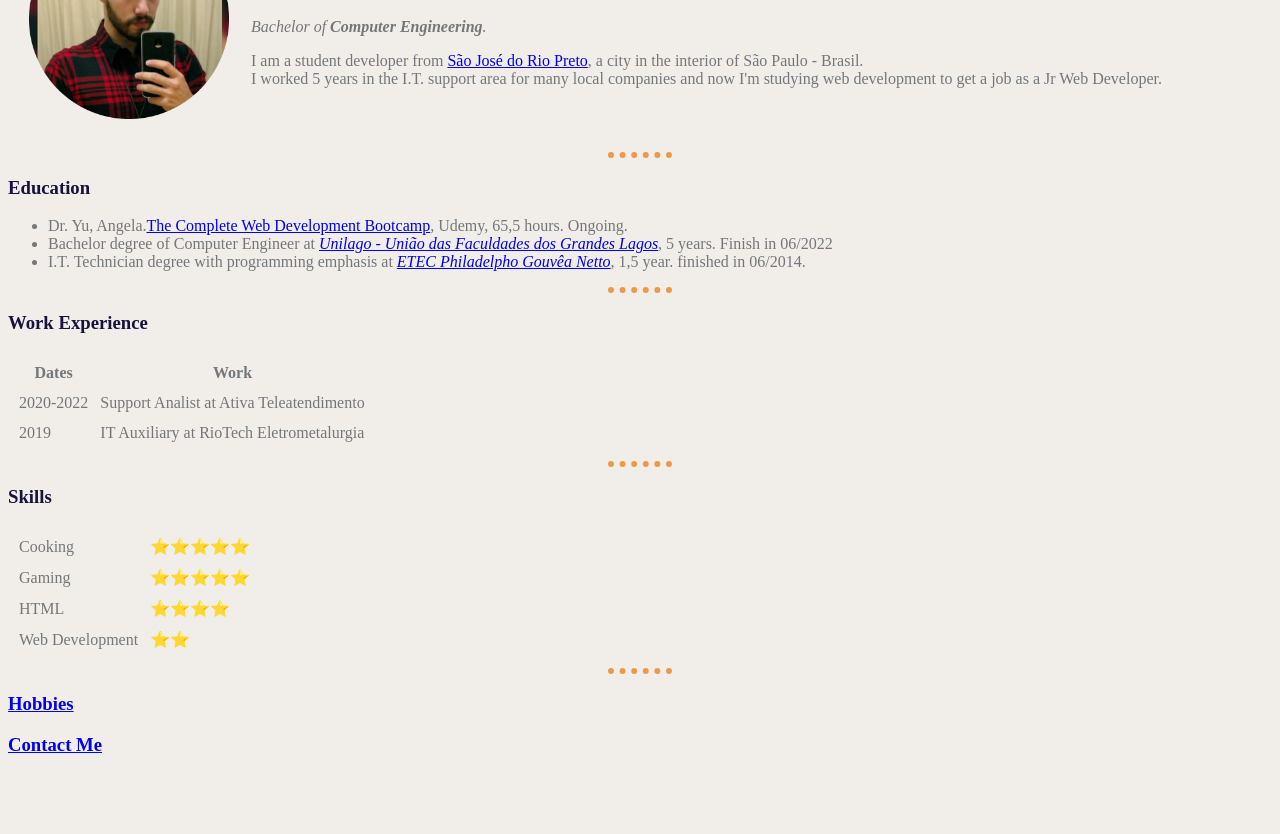
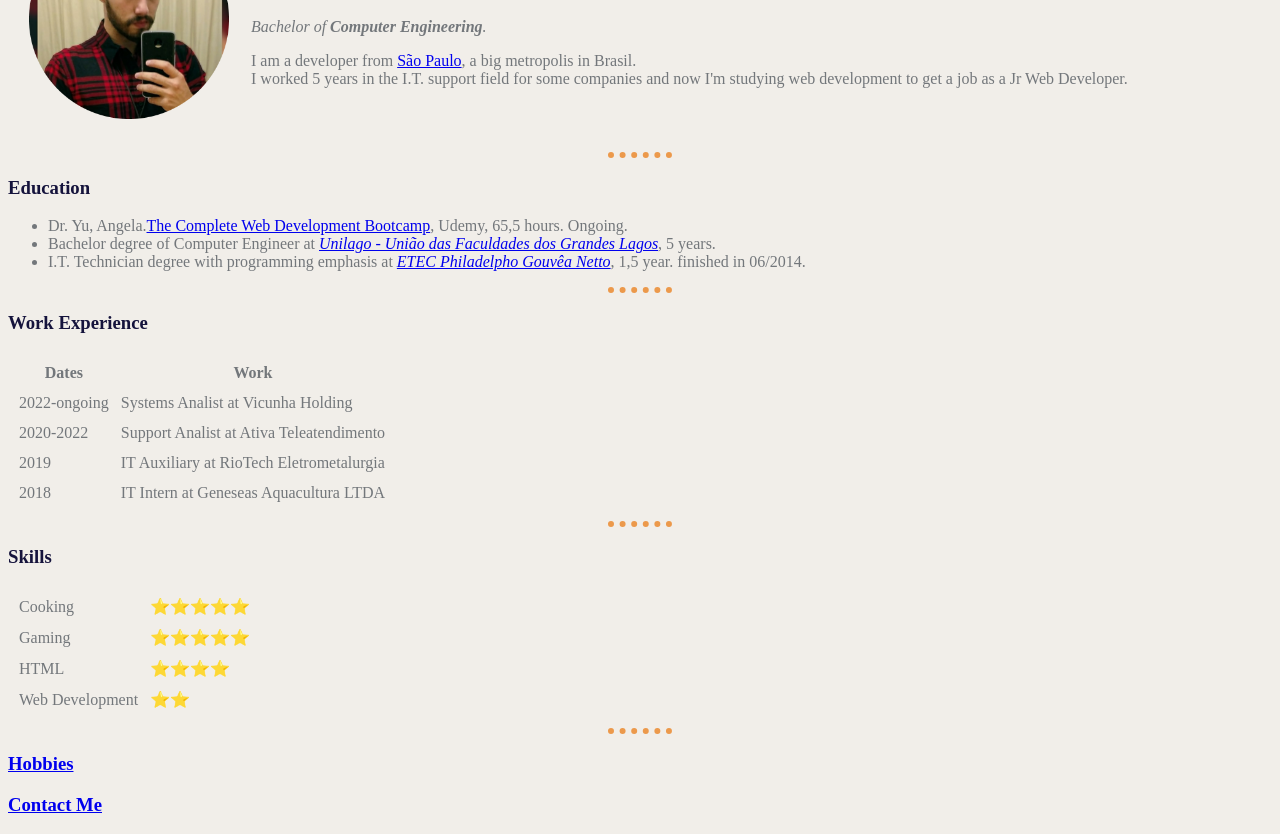
Before and after one commit to alexgiusti/AppBrewery_Bootcamp, a plain HTML site: page HTML - Personal Site/index.html in a window 1280 px wide. Shown: the part 110-944 px from the top of the page. Before the commit the page ends 884 px from the top, so only its background shows below. Drawn offline with Linux system fonts and the light colour scheme.

Commit message:
Altered some information on the HTML - Personal Site\index.html file

```diff
--- a/HTML - Personal Site/index.html
+++ b/HTML - Personal Site/index.html
@@ -12,15 +12,15 @@
                 <td><img src="images/alex.png" width="200" alt="Alexsander Profile Picture"></td>
                 <td><h1>Alexsander Cesar Giusti</h1>
                     <p><em>Bachelor of <strong>Computer Engineering</strong>.</em></p>
-                    <p>I am a student developer from <a href="https://pt.wikipedia.org/wiki/São_José_do_Rio_Preto">São José do Rio Preto</a>, a city in the interior of São Paulo - Brasil.<br>
-                    I worked 5 years in the I.T. support area for many local companies and now I'm studying web development to get a job as a Jr Web Developer. </p></td>
+                    <p>I am a developer from <a href="https://pt.wikipedia.org/wiki/S%C3%A3o_Paulo">São Paulo</a>, a big metropolis in Brasil.<br>
+                    I worked 5 years in the I.T. support field for some companies and now I'm studying web development to get a job as a Jr Web Developer. </p></td>
             </tr>
         </table>
         <hr>
         <h3>Education</h3>
         <ul>
             <li>Dr. Yu, Angela.<a href="https://www.udemy.com/course/the-complete-web-development-bootcamp/">The Complete Web Development Bootcamp</a>, Udemy, 65,5 hours. Ongoing.</li>
-            <li>Bachelor degree of Computer Engineer at <em><a href="https://unilago.riopreto.br">Unilago - União das Faculdades dos Grandes Lagos</a></em>, 5 years. Finish in 06/2022</li>
+            <li>Bachelor degree of Computer Engineer at <em><a href="https://unilago.riopreto.br">Unilago - União das Faculdades dos Grandes Lagos</a></em>, 5 years.</li>
             <li>I.T. Technician degree with programming emphasis at <em><a href="https://etecphiladelpho.cps.sp.gov.br">ETEC Philadelpho Gouvêa Netto</a></em>, 1,5 year. finished in 06/2014.</li>
         </ul>
         <hr>
@@ -34,12 +34,20 @@
             </thead>
             <tbody>
                 <tr>
+                    <td>2022-ongoing</td>
+                    <td>Systems Analist at Vicunha Holding</td>
+                </tr>
+                <tr>
                     <td>2020-2022</td>
                     <td>Support Analist at Ativa Teleatendimento</td>
                 </tr>
                 <tr>
                     <td>2019</td>
                     <td>IT Auxiliary at RioTech Eletrometalurgia</td>
+                </tr>
+                <tr>
+                    <td>2018</td>
+                    <td>IT Intern at Geneseas Aquacultura LTDA</td>
                 </tr>
             </tbody>
         </table>
```
